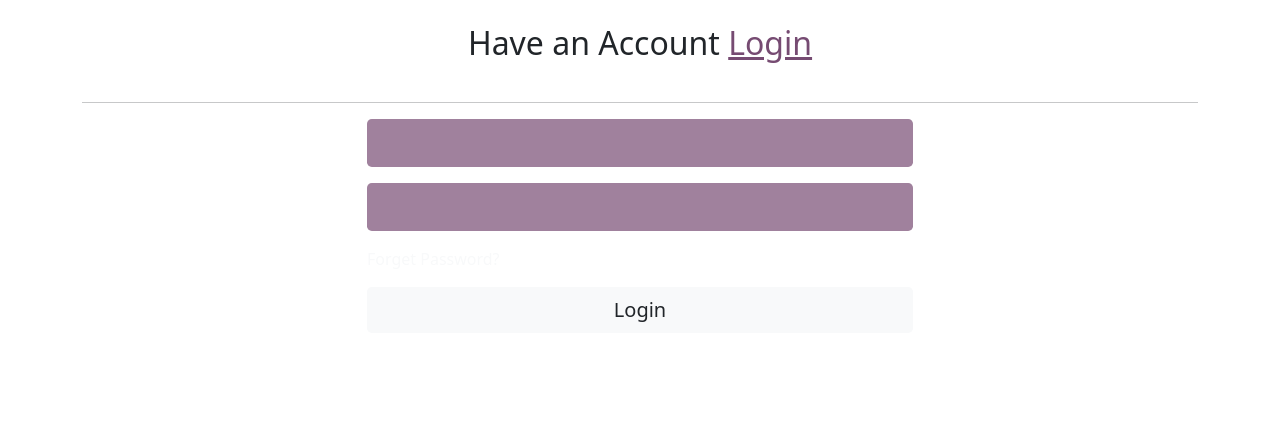
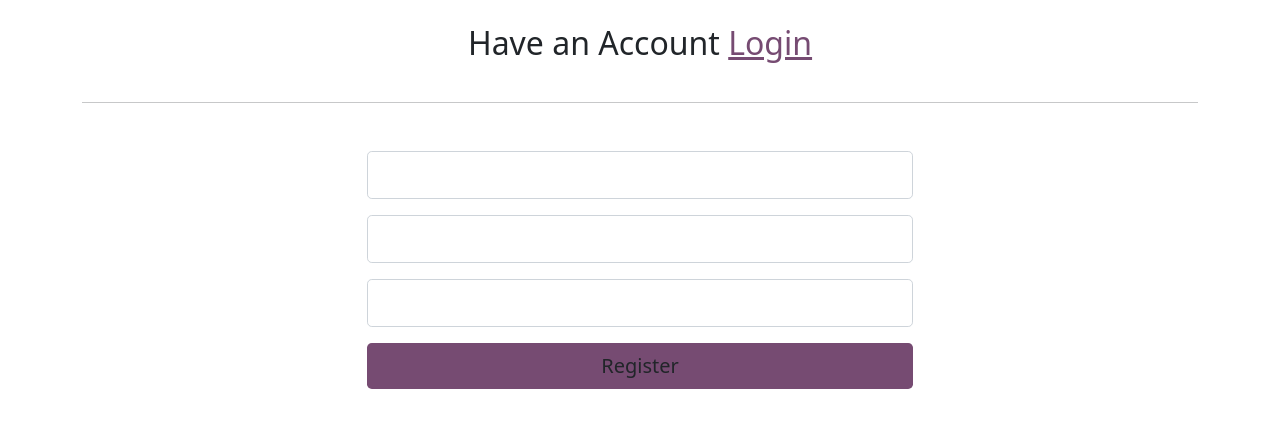
Before and after one commit to mervekrblt/klea-makeup-and-cosmetic, a website: page pages/register.html in a window 1280 px wide. Drawn offline with Linux system fonts and the light colour scheme.

Commit message:
Complete register page and give link to buttons

```diff
--- a/pages/register.html
+++ b/pages/register.html
@@ -15,17 +15,21 @@
     <hr>
 
     <!-- Input starting -->
-    <div class="container">
+    <div class="container mt-5">
       <div class="col-md-6 mx-auto">
         <!-- Input group start -->
         <div class="input-group">
-          <input type="text" class="form-control form-control-lg border-0 bg-primary mb-3">
+          <input type="text" class="form-control form-control-lg mb-3">
         </div>
         <div class="input-group">
-          <input type="text" class="form-control form-control-lg border-0 bg-primary mb-3">
+          <input type="text" class="form-control form-control-lg mb-3">
         </div>
-        <p class="text-light">Forget Password?</p>
-        <button class="btn btn-lg bg-light w-100 border-0">Login</button>
+        <div class="input-group">
+          <input type="text" class="form-control form-control-lg mb-3">
+        </div>
+        <a href="../pages/home.html">
+          <button class="btn btn-lg w-100 bg-secondary border-0">Register</button>
+        </a>
         <!-- Input group end -->
       </div>
     </div>
```
Also changed, not shown: index.html (+2 -0 lines), pages/home.html (added, +12 -0 lines).
